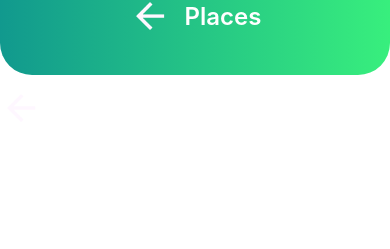
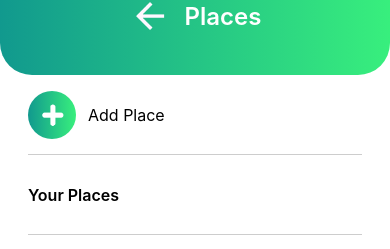
Before and after one commit to DISSONANCE2020/LocaBuddy, a React Native app: screen / in a window 390 px wide. Both pictures are taken after a click on the button "Places". Shown: the part 585-834 px from the top of the page. Built offline with nearby package versions, Linux system fonts and the light colour scheme.

Commit message:
Complete Places Section

```diff
--- a/src/components/HomeScreen/BottomPullable/Panels/Places/Body/Body.styles.ts
+++ b/src/components/HomeScreen/BottomPullable/Panels/Places/Body/Body.styles.ts
@@ -1,22 +1,18 @@
 import { StyleSheet } from "react-native";
 
 export default StyleSheet.create({
-  content: {
-    marginTop: 12,
-    flexDirection: "row",
-    alignItems: "center",
+  info: {
+    height: 80,
+    paddingVertical: 16,
+    marginHorizontal: 28,
+    backgroundColor: "transparent",
+    justifyContent: "center",
+    borderBottomWidth: 1,
+    borderColor: "#CDCDCD",
   },
-  arrow: {
-    width: 42,
-    height: 42,
-  },
-  info: {
-    marginLeft: 14,
-    flex: 1,
-  },
-  text: {
-    fontSize: 24,
+  label: {
+    fontSize: 16,
     fontWeight: "600",
-    color: "#fff",
+    color: "#000000ff",
   },
 });
--- a/src/components/HomeScreen/BottomPullable/Panels/Places/Body/Body.tsx
+++ b/src/components/HomeScreen/BottomPullable/Panels/Places/Body/Body.tsx
@@ -1,31 +1,42 @@
-import React from "react";
-import { View, Text, Image, Pressable } from "react-native";
+import React, { useState } from "react";
+import { View, Text } from "react-native";
+import SheetRow from "../../../Components/SheetRow/SheetRow";
+import { icons } from "../../../icons";
+import { Section } from "../../../types";
+import { PLACES } from "../../../registry";
 import styles from "./Body.styles";
-import { icons } from "../../../icons";
 
 interface PlacesBodyProps {
-  onBack?: () => void;
+  section: Section;
+  setSelected?: () => void;
+  isExpanded: boolean;
 }
 
-export default function PlacesBody({ onBack }: PlacesBodyProps) {
+export default function PlacesBody({}: PlacesBodyProps) {
   return (
-    <View style={styles.content}>
-      <Pressable
-        onPress={onBack}
-        hitSlop={10}
-        accessibilityRole='button'
-        accessibilityLabel='Go back'
-      >
-        <Image
-          source={icons.back}
-          style={styles.arrow}
-          resizeMode='contain'
-        />
-      </Pressable>
+    <View>
+      <SheetRow
+        label='Add Place'
+        icon={icons.add}
+        onPress={() => {
+          //Navigate to Add Place Screen
+        }}
+      />
 
       <View style={styles.info}>
-        <Text style={styles.text}>Places</Text>
+        <Text style={styles.label}>Your Places</Text>
       </View>
+
+      {PLACES.map((p) => (
+        <SheetRow
+          key={p.id}
+          label={p.name}
+          icon={icons.building}
+          onPress={() => {
+            //Navigate to Place Details Screen
+          }}
+        />
+      ))}
     </View>
   );
 }
--- a/src/components/HomeScreen/BottomPullable/icons.ts
+++ b/src/components/HomeScreen/BottomPullable/icons.ts
@@ -4,4 +4,6 @@ export const icons = {
     wallet: require("../../../../assets/icons/WalletIcon.png"),
     settings: require("../../../../assets/icons/SettingsIcon.png"),
     back: require("../../../../assets/icons/ArrowBackIcon.png"),
+    add: require("../../../../assets/icons/AddIcon.png"),
+    building: require("../../../../assets/icons/BuildingIcon.png"),
 }
--- a/src/components/HomeScreen/BottomPullable/registry.ts
+++ b/src/components/HomeScreen/BottomPullable/registry.ts
@@ -1,4 +1,4 @@
-import type { PanelConfig, Section, PlacesSubSection } from "./types";
+import type { PanelConfig, Section, PlacesSubSection, Place } from "./types";
 import { icons } from "./icons";
 
 import DefaultTopper from "./Panels/Default/Topper/Topper";
@@ -40,3 +40,12 @@ export const PANELS: Record<Section, PanelConfig> = {
         Body: Placeholder,
     }
 }
+
+export const PLACES: Place[] = [
+    { id: "1", name: "Home" },
+    { id: "2", name: "Work" },
+    { id: "3", name: "Gym" },
+    { id: "4", name: "Supermarket" },
+    { id: "5", name: "Friend's House" },
+    { id: "6", name: "Park" },
+];
--- a/src/components/HomeScreen/BottomPullable/types.ts
+++ b/src/components/HomeScreen/BottomPullable/types.ts
@@ -3,6 +3,7 @@ export type Section = "default" | "places" | "friends" | "wallet" | "settings";
 
 //PLACES SUBSECTIONS
 export type PlacesSubSection = "placesList" | "addPlace";
+export type Place = { id: string, name: string }
 
 export interface PanelConfig {
     label: string;
```
Also changed, not shown: src/components/HomeScreen/BottomPullable/Components/SheetRow/SheetRow.styles.ts (+4 -5 lines), assets/icons/BuildingIcon.png (added).
